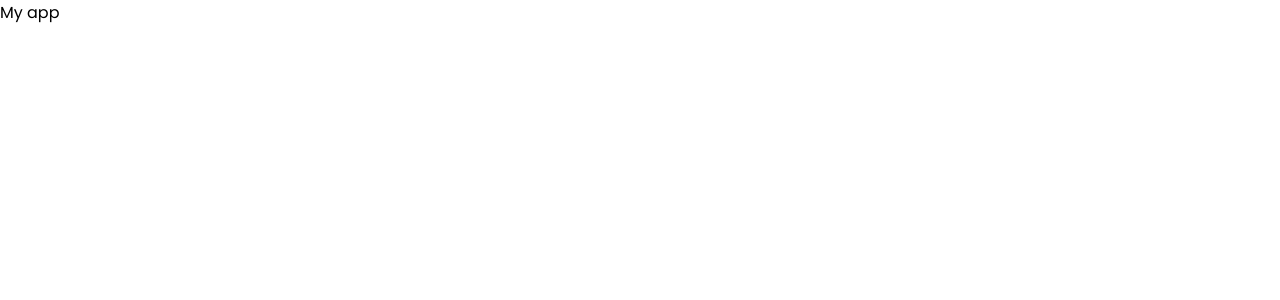
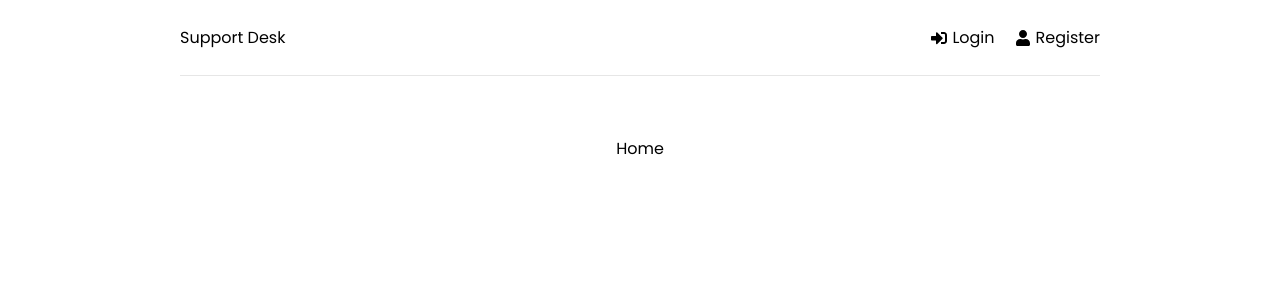
Before and after one commit to Eric-Souza/support-tickets-mern-app, a React (Create React App) app in the folder frontend/: page / in a window 1280 px wide. Shown: the top 300 px of the page. Built offline with nearby package versions, Linux system fonts and the light colour scheme.

Commit message:
feat: :sparkles: header and initial pages created

```diff
--- a/frontend/src/App.js
+++ b/frontend/src/App.js
@@ -1,5 +1,27 @@
+import { BrowserRouter as Router, Routes, Route } from "react-router-dom";
+
+import Header from "./components/Header";
+
+import Home from "./pages/Home";
+import Login from "./pages/Login";
+import Register from "./pages/Register";
+
 function App() {
-  return <div className="App">My app</div>;
+  return (
+    <>
+      <Router>
+        <div className="container">
+          <Header />
+
+          <Routes>
+            <Route path="/" element={<Home />} />
+            <Route path="/login" element={<Login />} />
+            <Route path="/register" element={<Register />} />
+          </Routes>
+        </div>
+      </Router>
+    </>
+  );
 }
 
 export default App;
--- /dev/null
+++ b/frontend/src/components/Header.jsx
@@ -0,0 +1,28 @@
+import { FaSignInAlt, FaSignOutAlt, FaUser } from "react-icons/fa";
+import { Link } from "react-router-dom";
+
+function Header() {
+  return (
+    <header className="header">
+      <div className="logo">
+        <Link to="/">Support Desk</Link>
+      </div>
+
+      <ul>
+        <li>
+          <Link to="/login">
+            <FaSignInAlt /> Login
+          </Link>
+        </li>
+
+        <li>
+          <Link to="/register">
+            <FaUser /> Register
+          </Link>
+        </li>
+      </ul>
+    </header>
+  );
+}
+
+export default Header;
--- /dev/null
+++ b/frontend/src/pages/Home.jsx
@@ -0,0 +1,5 @@
+function Home() {
+  return <div>Home</div>;
+}
+
+export default Home;
--- /dev/null
+++ b/frontend/src/pages/Login.jsx
@@ -0,0 +1,5 @@
+function Login() {
+  return <div>Login</div>;
+}
+
+export default Login;
--- /dev/null
+++ b/frontend/src/pages/Register.jsx
@@ -0,0 +1,5 @@
+function Register() {
+  return <div>Register</div>;
+}
+
+export default Register;
```
